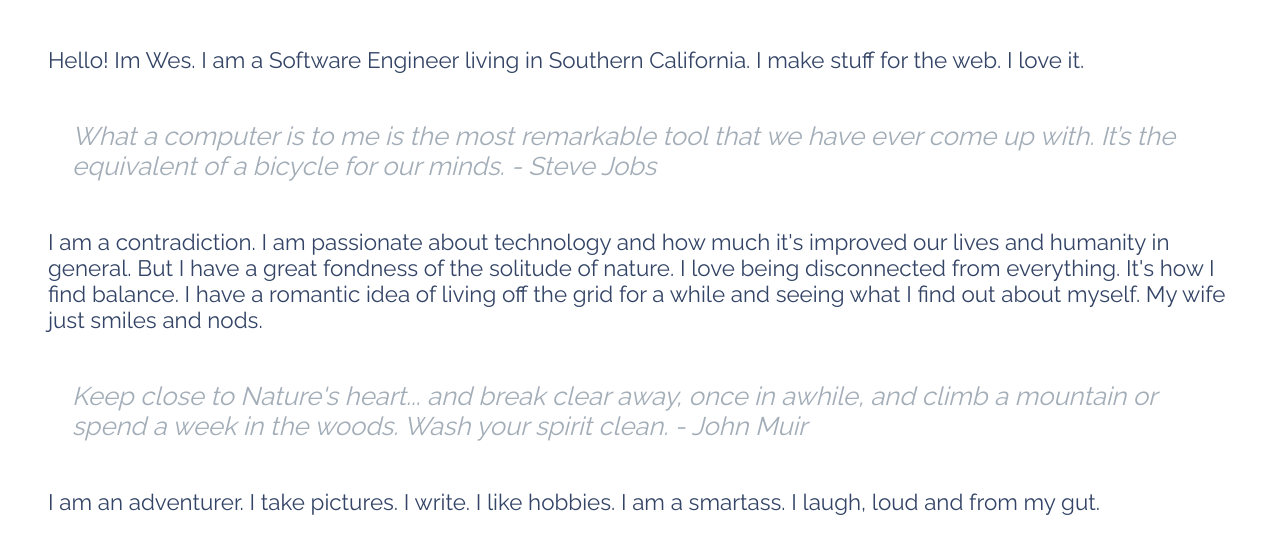
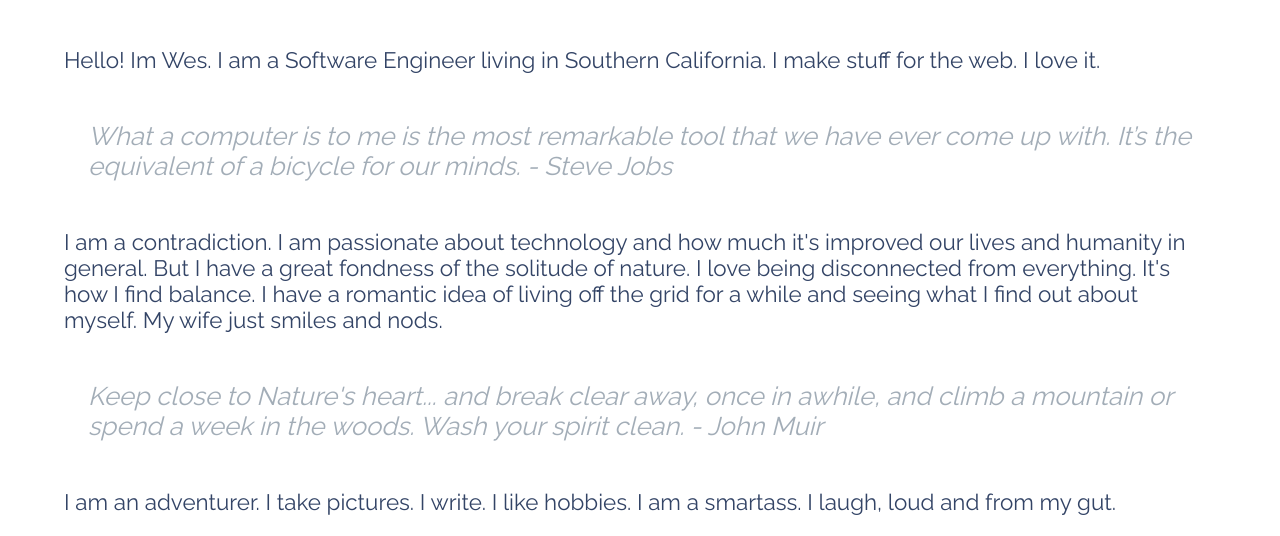
Before and after one commit to westlywright/west_ly, a website: page index.html in a window 1280 px wide. Shown: the part 402-938 px from the top of the page. Drawn offline with Linux system fonts and the light colour scheme.

Commit message:
fix issue with full width screen

```diff
--- a/dist/css/main.css
+++ b/dist/css/main.css
@@ -237,13 +237,13 @@ body {
   .main-container .content {
     *zoom: 1;
     width: auto;
-    max-width: 1410px;
+    max-width: 100%;
     float: none;
     display: block;
     margin-right: auto;
     margin-left: auto;
-    padding-left: 3rem;
-    padding-right: 3rem;
+    padding-left: 4rem;
+    padding-right: 4rem;
     margin-top: 3rem; }
     .main-container .content:before, .main-container .content:after {
       content: '';
--- a/dist/scss/main.scss
+++ b/dist/scss/main.scss
@@ -141,7 +141,7 @@ body {
     margin: 401px auto 0;
     z-index: 3;
     .content {
-        @include center($pad: 3rem);
+        @include center($max-width: 100%, $pad: 4rem);
         margin-top: 3rem;
         p {
             margin-bottom: 1rem;
```
